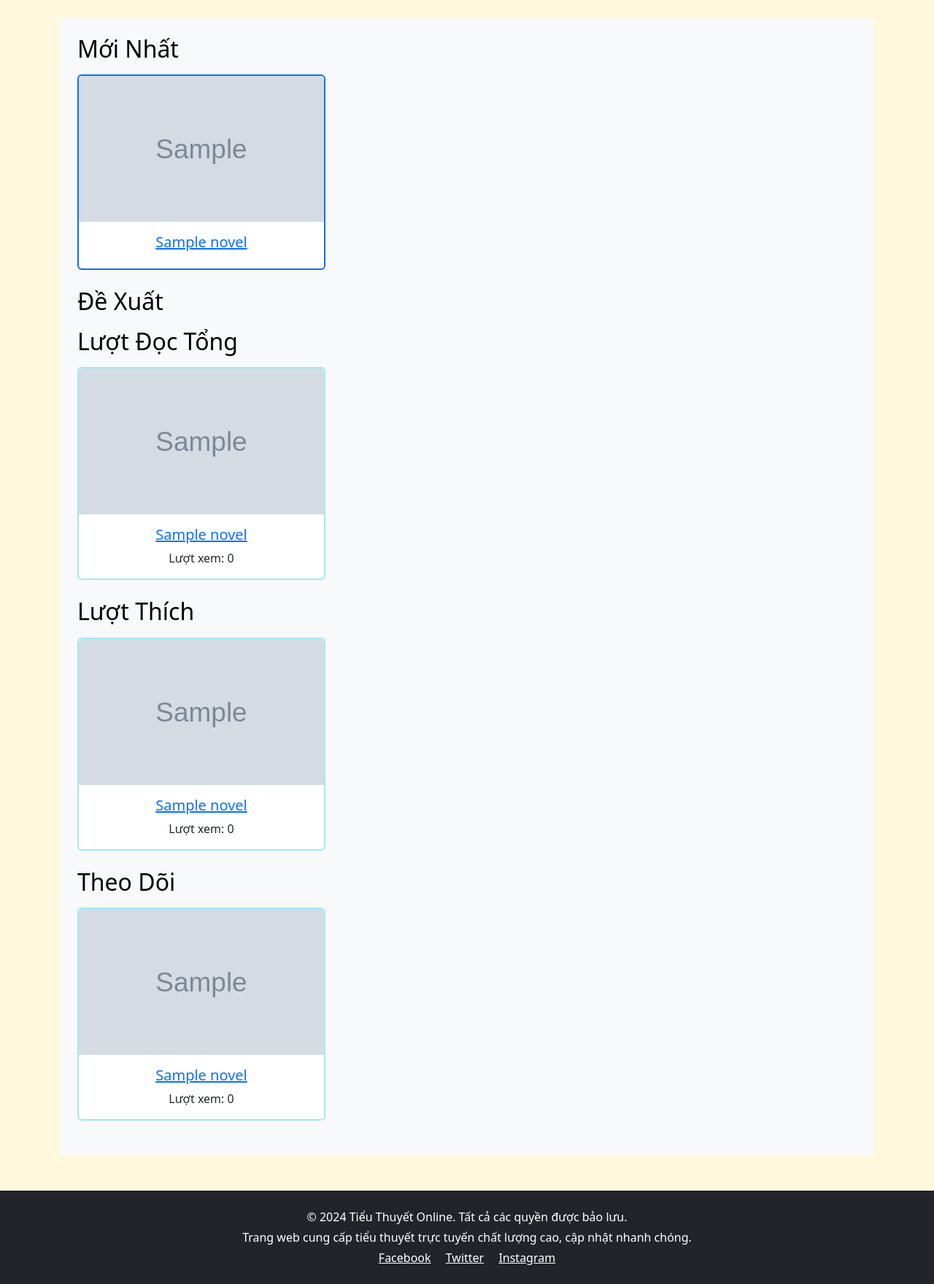
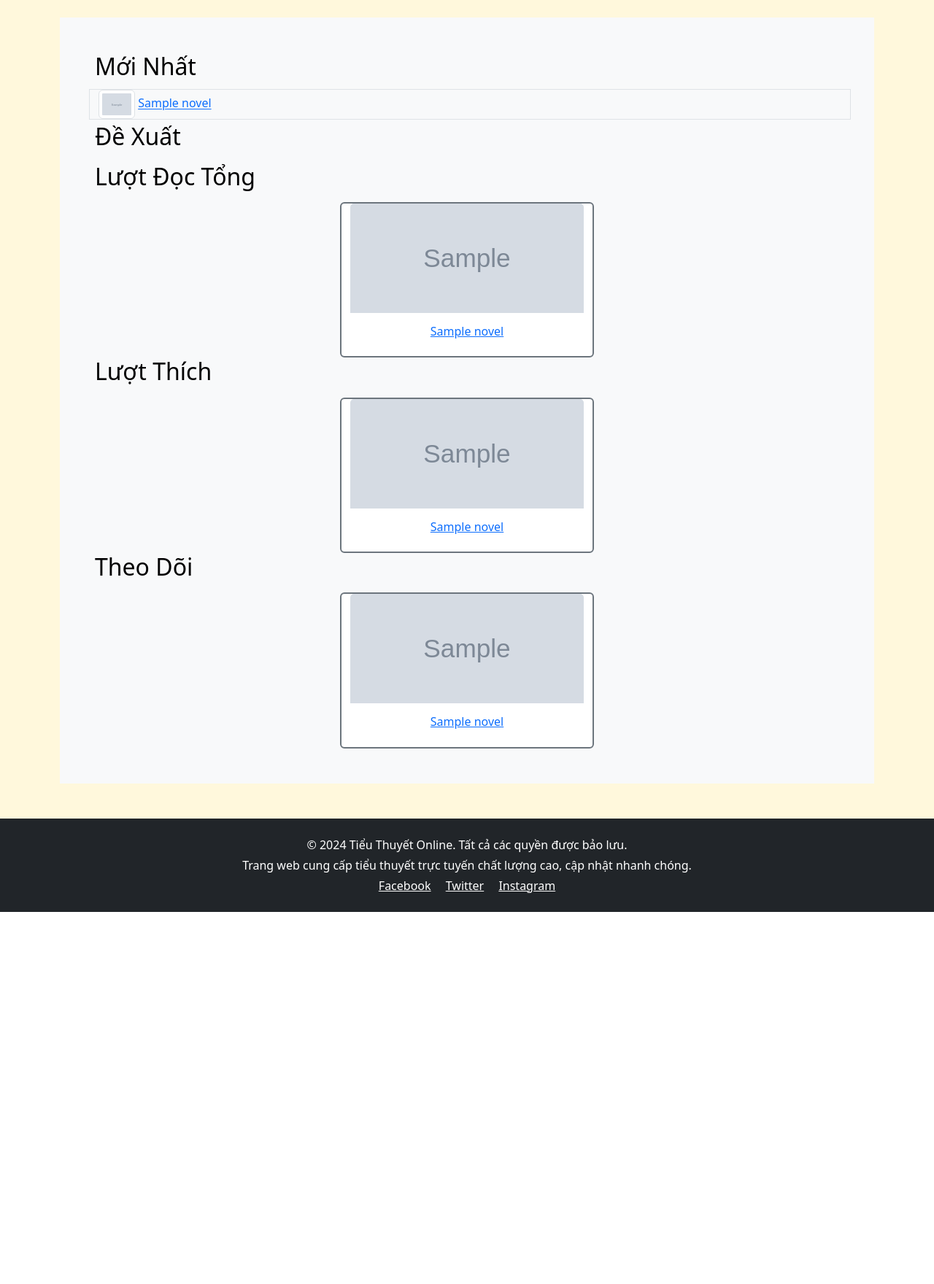
Before and after one commit to phamt1552001/RingoNovel, a Django app: page / in a window 1280 px wide. Shown: the part 56-1816 px from the top of the page at 73% size. After the commit the page ends 1306 px from the top, so only its background shows below. Run offline with Django 5.2, Linux system fonts and the light colour scheme; tables that the repository leaves empty hold one stand-in row (values such as "Sample post"); grey boxes marked "Sample" are stand-in pictures.

Commit message:
Cập nhật lại giao diện FontEnd

```diff
--- a/web/templates/base.html
+++ b/web/templates/base.html
@@ -28,7 +28,7 @@
             color: #000000; /* Màu đen đậm */
         }
         .card-img-top {
-            max-height: 200px;
+            max-height: 150px;
             width: auto;
             object-fit: cover;
         }
--- a/web/templates/index.html
+++ b/web/templates/index.html
@@ -1,21 +1,16 @@
 {% extends "base.html" %}
 {% block title %}Trang Chủ{% endblock %}
 {% block content %}
-<div class="container mt-4 bg-light p-4">
+<div class="container bg-light p-5">
     </style>
     <!-- Tiểu Thuyết Mới Nhất -->
-    <section id="moi-nhat" class="">
-        <h2 class="mb-3">Mới Nhất</h2>
+    <section id="moi-nhat">
+        <h2>Mới Nhất</h2>
         <div class="row">
-            <!-- Lặp lại 4 hàng, mỗi hàng 3 cột -->
             {% for novel in novels_news %}
-            <div class="col-md-4 mb-4">
-                <div class="card border border-2 border-primary">
-                    <img src="{{ novel.cover_image }}" class="card-img-top" alt="{{ novel.title }}">
-                    <div class="card-body text-center">
-                        <h5 class="card-title"><a href="{% url 'novel_detail' novel_id=novel.id %}">{{ novel.title }}</a></h5> <!-- Fixed link here -->
-                    </div>
-                </div>
+            <div class = "border m-1">
+                <img class="img-thumbnail" src="{{novel.cover_image}}" alt="Hình đại diện của {{novel.title}}" sizes="" srcset="" style="width:50px;">
+                <a href="{% url 'novel_detail' novel_id=novel.id %}">{{novel.title}}</a>
             </div>
             {% endfor %}
         </div>
@@ -24,17 +19,16 @@
         <!-- Tiểu Thuyết Đề Xuất -->
         <section id="de-xuat" class="">
             <h2 class="mb-3">Đề Xuất</h2>
-            <div class="row">
+            <div class="row row-cols-3">
                 <!-- Lặp lại 4 hàng, mỗi hàng 3 cột -->
                 {% for novel in hot_novels %}
-                <div class="col-md-4 mb-4">
-                    <div class="card border border-2 border-secondary">
+                    <div class="card border border-2 border-secondary mx-auto">
                         <img src="{{ novel.cover_image }}" class="card-img-top" alt="{{ novel.title }}">
                         <div class="card-body text-center">
-                            <h5 class="card-title"><a href="{% url 'novel_detail' novel_id=novel.id %}">{{ novel.title }}</a></h5> <!-- Fixed link here -->
+                            <h6 class="card-title text-wrap"><a href="{% url 'novel_detail' novel_id=novel.id %}">{{ novel.title }}</a></h6> <!-- Fixed link here -->
                         </div>
                     </div>
-                </div>
+
                 {% endfor %}
             </div>
         </section>
@@ -42,16 +36,13 @@
     <!-- Top Tiểu Thuyết -->
     <section id="top-novels" class="">
         <h2 class="mb-3">Lượt Đọc Tổng</h2>
-        <div class="row">
+        <div class="row row-cols-3">
             <!-- Lặp lại 4 hàng, mỗi hàng 3 cột -->
             {% for novel in top_novels %}
-            <div class="col-md-4 mb-4">
-                <div class="card border border-2 border-info-subtle">
+            <div class="card border border-2 border-secondary mx-auto">
                 <img src="{{ novel.cover_image }}" class="card-img-top" alt="{{ novel.title }}">
                 <div class="card-body text-center">
-                        <h5 class="card-title"><a href="{% url 'novel_detail' novel_id=novel.id %}">{{ novel.title }}</a></h5>
-                        <p class="card-text">Lượt xem: {{ novel.view_count|default:0 }}</p> <!-- Ensure view_count is displayed correctly -->
-                    </div>
+                    <h6 class="card-title text-wrap"><a href="{% url 'novel_detail' novel_id=novel.id %}">{{ novel.title }}</a></h6> <!-- Fixed link here -->
                 </div>
             </div>
             {% endfor %}
@@ -60,16 +51,13 @@
 
     <section id="top-like-novels" class="">
         <h2 class="mb-3">Lượt Thích</h2>
-        <div class="row">
+        <div class="row row-cols-3">
             <!-- Lặp lại 4 hàng, mỗi hàng 3 cột -->
             {% for novel in top_like_novels %}
-            <div class="col-md-4 mb-4">
-                <div class="card border border-2 border-info-subtle">
+            <div class="card border border-2 border-secondary mx-auto">
                 <img src="{{ novel.cover_image }}" class="card-img-top" alt="{{ novel.title }}">
                 <div class="card-body text-center">
-                        <h5 class="card-title"><a href="{% url 'novel_detail' novel_id=novel.id %}">{{ novel.title }}</a></h5>
-                        <p class="card-text">Lượt xem: {{ novel.view_count|default:0 }}</p> <!-- Ensure view_count is displayed correctly -->
-                    </div>
+                    <h6 class="card-title text-wrap"><a href="{% url 'novel_detail' novel_id=novel.id %}">{{ novel.title }}</a></h6> <!-- Fixed link here -->
                 </div>
             </div>
             {% endfor %}
@@ -78,16 +66,13 @@
 
     <section id="top-like-novels" class="">
         <h2 class="mb-3">Theo Dõi</h2>
-        <div class="row">
+        <div class="row row-cols-3">
             <!-- Lặp lại 4 hàng, mỗi hàng 3 cột -->
             {% for novel in top_follow_novels %}
-            <div class="col-md-4 mb-4">
-                <div class="card border border-2 border-info-subtle">
+            <div class="card border border-2 border-secondary mx-auto">
                 <img src="{{ novel.cover_image }}" class="card-img-top" alt="{{ novel.title }}">
                 <div class="card-body text-center">
-                        <h5 class="card-title"><a href="{% url 'novel_detail' novel_id=novel.id %}">{{ novel.title }}</a></h5>
-                        <p class="card-text">Lượt xem: {{ novel.view_count|default:0 }}</p> <!-- Ensure view_count is displayed correctly -->
-                    </div>
+                    <h6 class="card-title text-wrap"><a href="{% url 'novel_detail' novel_id=novel.id %}">{{ novel.title }}</a></h6> <!-- Fixed link here -->
                 </div>
             </div>
             {% endfor %}
--- a/web/urls.py
+++ b/web/urls.py
@@ -1,9 +1,10 @@
 from django.urls import path
+from django.contrib import admin
 from django.contrib.auth import views as auth_views
-
 from .views import NovelView, ChapterView, UserView, MiscView
 
 urlpatterns = [
+    path('admin/', admin.site.urls),
     path('', NovelView.index, name='index'),
     path('novel/<int:novel_id>/', NovelView.detail, name='novel_detail'),
     path('novel/<int:novel_id>/add_comment/', NovelView.add_comment, name='add_comment'),
```
Also changed, not shown: NovelWeb/settings.py (+9 -9 lines), NovelWeb/urls.py (+1 -16 lines). Lines whose indentation alone changed are shown as unchanged.
